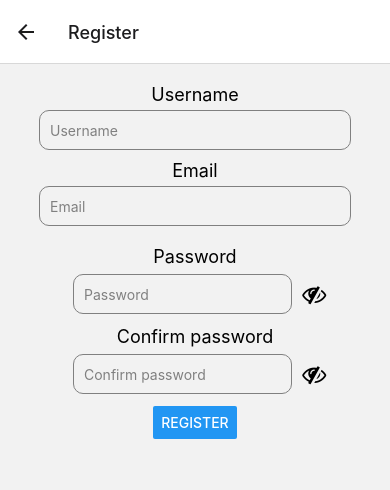
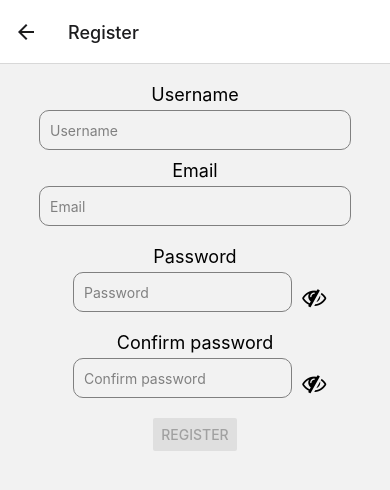
Before and after one commit to rubengomes8/HappyMouth, a React Native app: screen /Register in a window 390 px wide. Shown: the top 490 px of the page. Built offline with nearby package versions, Linux system fonts and the light colour scheme.

Commit message:
Disable register when passwords dont match

```diff
--- a/src/components/PasswordInput.js
+++ b/src/components/PasswordInput.js
@@ -72,6 +72,7 @@ const styles = StyleSheet.create({
     borderWidth: 1,
     borderRadius: 10,
     paddingLeft: 10,
+    marginBottom: 10
   },
   eyeIcon: {
     alignItems: "center",
--- a/src/screens/RegisterScreen.js
+++ b/src/screens/RegisterScreen.js
@@ -26,7 +26,6 @@ const RegisterScreen = () => {
     setIsEmailValid(checkIsEmailValid(text));
   };
 
-
   // NAVIGATION
   const navigation = useNavigation();
 
@@ -44,6 +43,18 @@ const RegisterScreen = () => {
       }
     }
   }
+
+  const passwordsMatch = () => {
+    return password == passwordConfirmation;
+  };
+
+  const isPasswordsLargeEnough = () => {
+    return password.length >= 8;
+  };
+
+  const isFormValid = () => {
+    return isEmailValid && passwordsMatch() && isPasswordsLargeEnough();
+  };
 
   return (
     <View style={styles.container}>
@@ -81,8 +92,15 @@ const RegisterScreen = () => {
         isPasswordVisible={isPasswordConfirmationVisible}
         setPasswordVisible={setPasswordConfirmationVisible}
       />
+      {passwordsMatch() ? null : (
+        <Text style={styles.errorText}>Passwords do not match</Text>
+      )}
       <View style={styles.registerButtonView}>
-        <Button title="Register" onPress={handleRegister} />
+        <Button
+          title="Register"
+          onPress={handleRegister}
+          disabled={!isFormValid()}
+        />
       </View>
     </View>
   );
@@ -114,5 +132,5 @@ const styles = StyleSheet.create({
   },
   registerButtonView: {
     marginTop: 10,
-  }
+  },
 });
```
